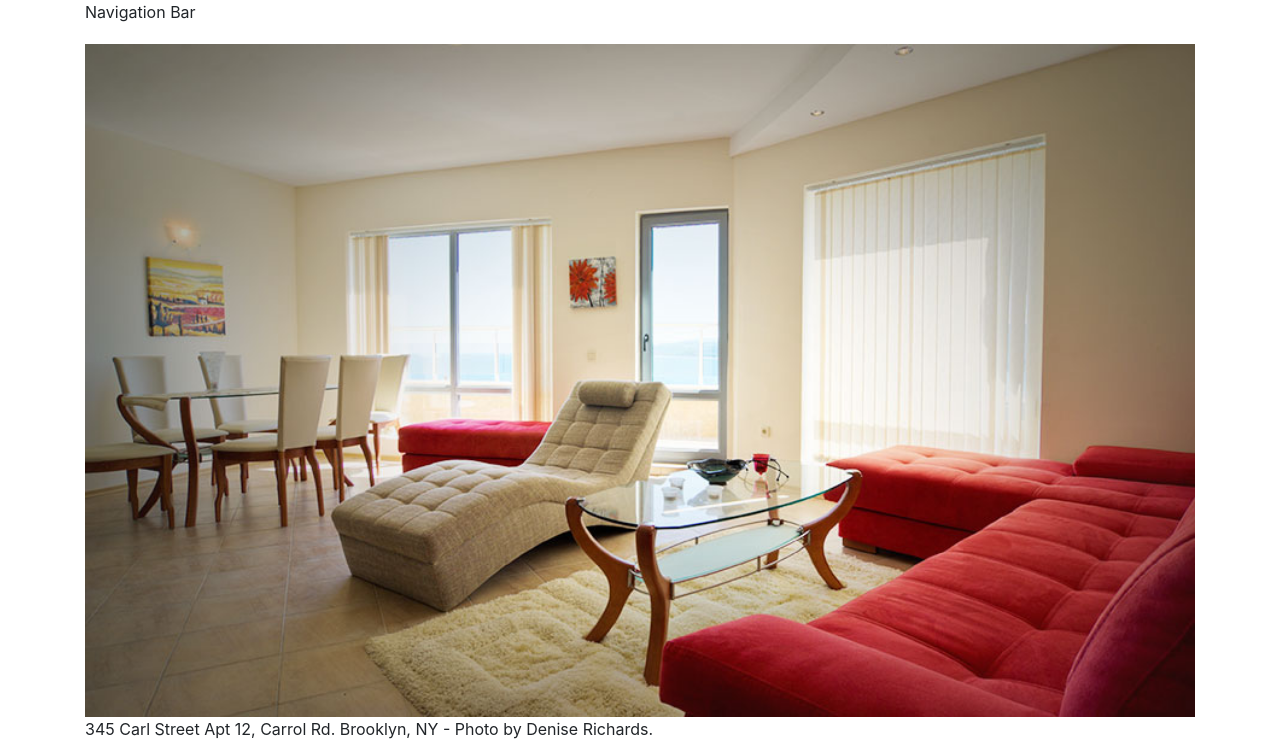
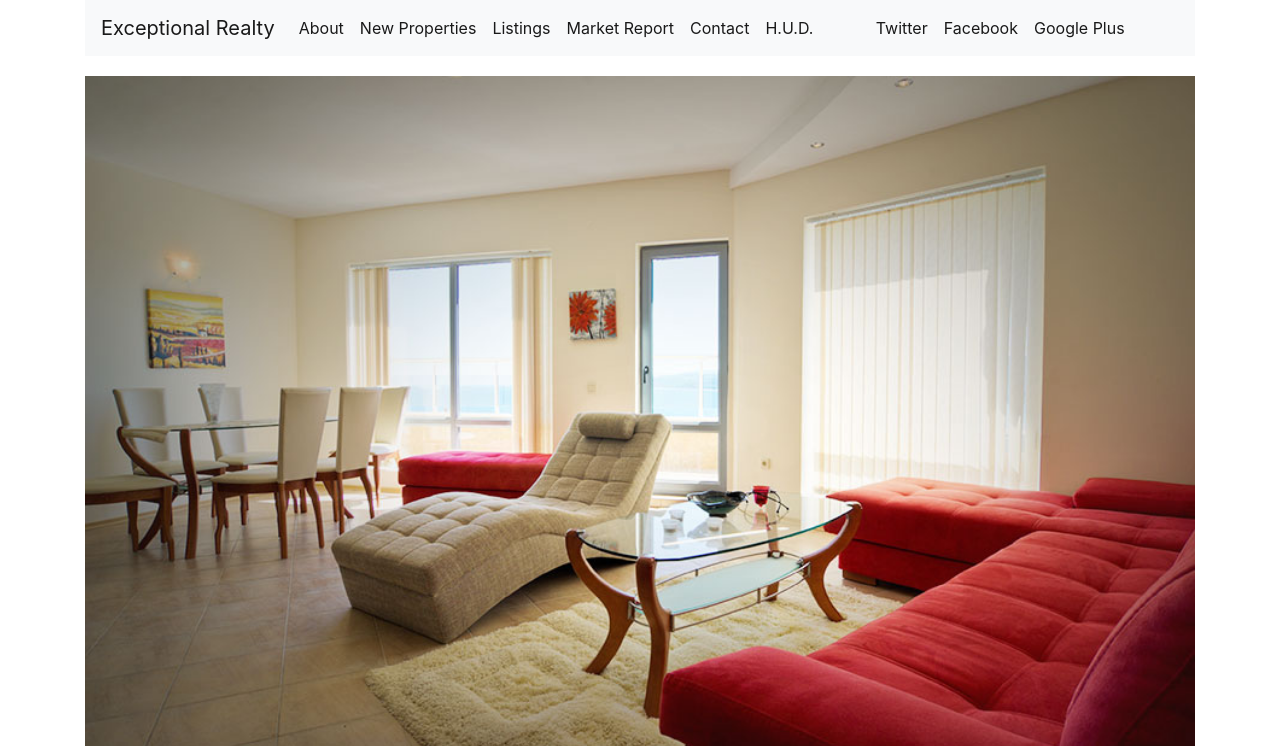
Before and after one commit to codingmamakaz/exceptional-realty-bootstrapped, a plain HTML site: page index.html in a window 1280 px wide. Shown: the top 746 px of the page. Drawn offline with nearby package versions, Linux system fonts and the light colour scheme.

Commit message:
finish navbar

```diff
--- a/index.html
+++ b/index.html
@@ -16,7 +16,49 @@
     <div class="container">
       <div class="row">
         <div class="col-sm-12">
-          Navigation Bar
+        <nav class="navbar navbar-expand-lg navbar-light bg-light">
+            <a class="navbar-brand" href="#">Exceptional Realty</a>
+            <button class="navbar-toggler" type="button" data-toggle="collapse" data-target="#navbarSupportedContent" aria-controls="navbarSupportedContent" aria-expanded="false" aria-label="Toggle navigation">
+              <span class="navbar-toggler-icon"></span>
+            </button>
+
+            <div class="collapse navbar-collapse" id="navbarSupportedContent">
+              <ul class="navbar-nav mr-auto">
+                <li class="nav-item active">
+                  <a class="nav-link" href="#">About<span class="sr-only">(current)</span></a>
+                </li>
+                <li class="nav-item active">
+                    <a class="nav-link" href="#">New Properties<span class="sr-only">(current)</span></a>
+                  </li>
+                <li class="nav-item active">
+                  <a class="nav-link" href="#">Listings</a>
+                </li>
+                <li class="nav-item active">
+                  <a class="nav-link disabled" href="#">Market Report</a>
+                </li>
+                <li class="nav-item active">
+                    <a class="nav-link" href="#">Contact<span class="sr-only">(current)</span></a>
+                </li>
+                <li class="nav-item active">
+                    <a class="nav-link" href="#">H.U.D.<span class="sr-only">(current)</span></a>
+                </li>
+              </ul>
+
+
+              <!-- Social-->
+              <ul class="navbar-nav mr-auto navbar-right">
+                <li class="nav-item active">
+                  <a class="nav-link" href="#">Twitter<span class="sr-only">(current)</span></a>
+                </li>
+                <li class="nav-item active">
+                  <a class="nav-link" href="#">Facebook</a>
+                </li>
+                <li class="nav-item active">
+                  <a class="nav-link disabled" href="#">Google Plus</a>
+                </li>
+              </ul>
+            </div>
+          </nav>
         </div>
       </div>
 
```
